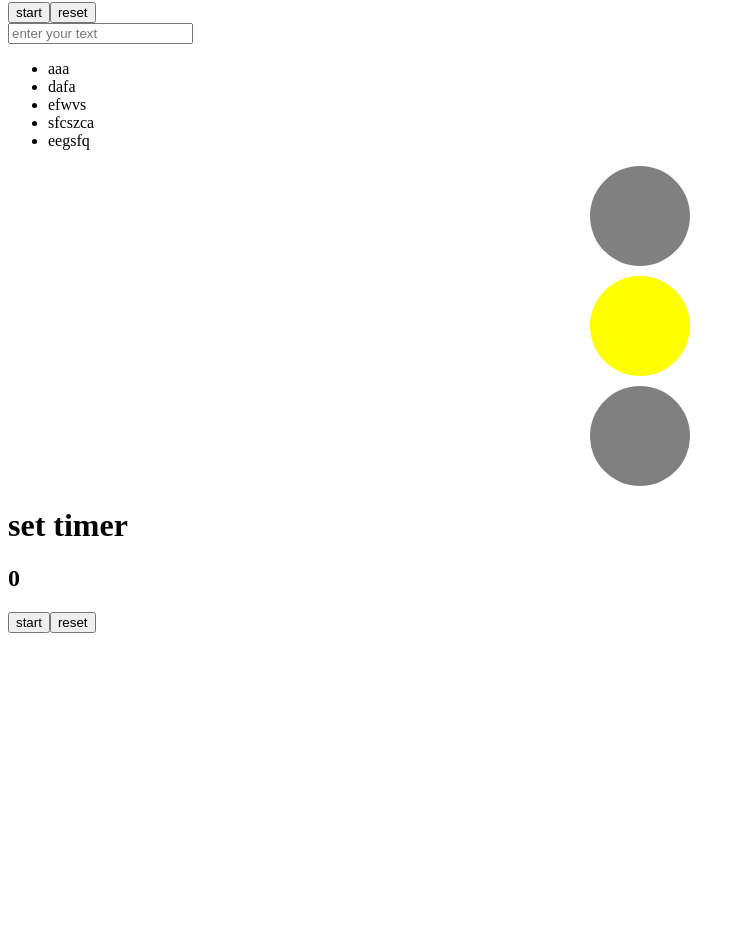
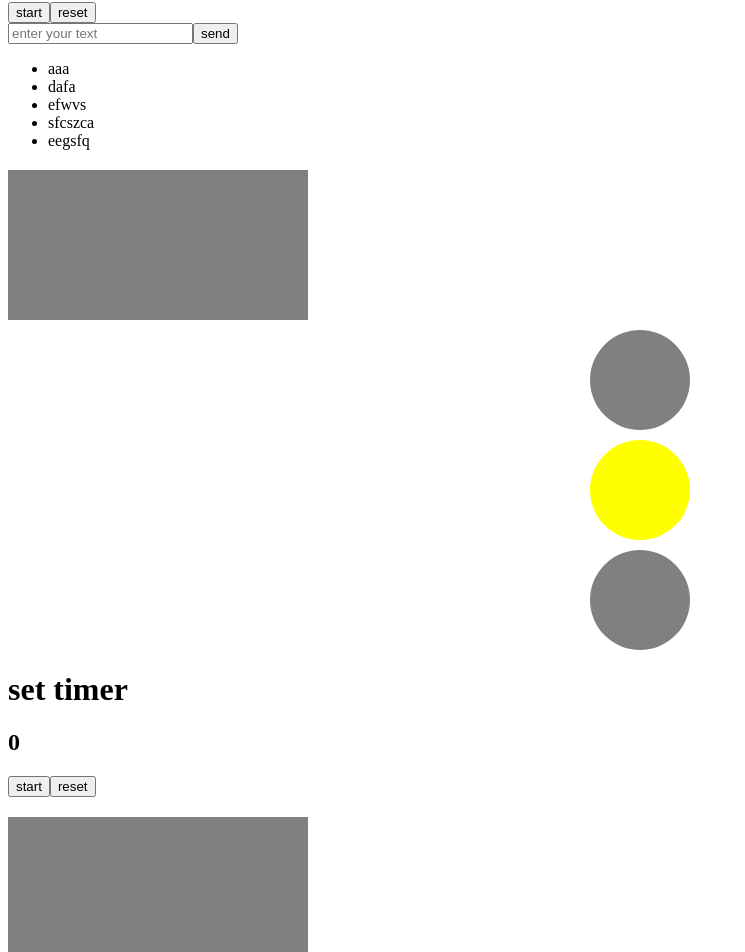
Before and after one commit to anandhuc1666/light, a React (Vite) app: page /Autofile/1 in a window 1280 px wide. Shown: the part 578-1530 px from the top of the page, without its empty margins (0-745 px from the left). Before the commit the page ends 1219 px from the top, so only its background shows below. Built offline with nearby package versions, Linux system fonts and the light colour scheme.

Commit message:
miniCode

```diff
--- a/src/App.jsx
+++ b/src/App.jsx
@@ -66,6 +66,8 @@ import Single from '../src/singleBtn/Single'
 import Newset from './singleBtn/Newset'
 import Autofile from './components/Autofile'
 import Trafic from './components/Trafic'
+import Promise from './components/Promise'
+import { Route, Routes } from 'react-router-dom'
 
 function Stopwatch() {
   const [time, setTime] = useState(0)   // time in ms
@@ -126,6 +128,10 @@ function Stopwatch() {
     <div>
       <Trafic/>
     </div>
+    <Routes>
+      <Route path='/Autofile' element={<Autofile/>}/>
+      <Route path='/Autofile/:Promise' element={<Promise/>}/>
+    </Routes>
    </>
   )
 }
--- a/src/components/Autofile.jsx
+++ b/src/components/Autofile.jsx
@@ -24,12 +24,18 @@
 
 // export default Autofile
 import React, { useState } from 'react'
+import { Link, useNavigate } from 'react-router-dom'
+import Promise from './Promise'
 
 function Autofile() {
+  const navigate = useNavigate()
   const [text, setText] = useState('')
   const data = ["aaa", "dafa", "efwvs", "sfcszca", "eegsfq"]
   // let newT = data.filter((t) => t.toLowerCase().includes(text.toLowerCase()))
   let newT = data.filter((i)=>i.includes(text))
+  const sendText =()=>{
+   navigate('/Autofile/:Promise')
+  }
 
   return (
     <div>
@@ -39,6 +45,7 @@ function Autofile() {
         onChange={(e) => setText(e.target.value)}
         value={text}
       />
+      <Link to={`/Product/${newT}`}><button onClick={sendText}>send</button></Link>
       <div>
         <ul>
           {newT.map((i, k) => (
@@ -46,6 +53,8 @@ function Autofile() {
           ))}
         </ul>
       </div>
+      <Promise/>
+
     </div>
   )
 }
--- /dev/null
+++ b/src/components/Promise.jsx
@@ -0,0 +1,12 @@
+import React from 'react'
+
+function Promise({ Promise }) {
+    return (
+        <div style={{ width: 300, height: 150, background: 'gray', color: '#fff' }}>
+            <h2>{Promise}</h2>
+        </div>
+
+    )
+}
+
+export default Promise
--- a/src/main.jsx
+++ b/src/main.jsx
@@ -2,10 +2,13 @@ import { StrictMode } from 'react'
 import { createRoot } from 'react-dom/client'
 import './index.css'
 import App from './App.jsx'
+import { BrowserRouter } from 'react-router-dom'
 
 
 createRoot(document.getElementById('root')).render(
+<BrowserRouter>
     <StrictMode>
       <App />
     </StrictMode>
+</BrowserRouter>
 )
```
